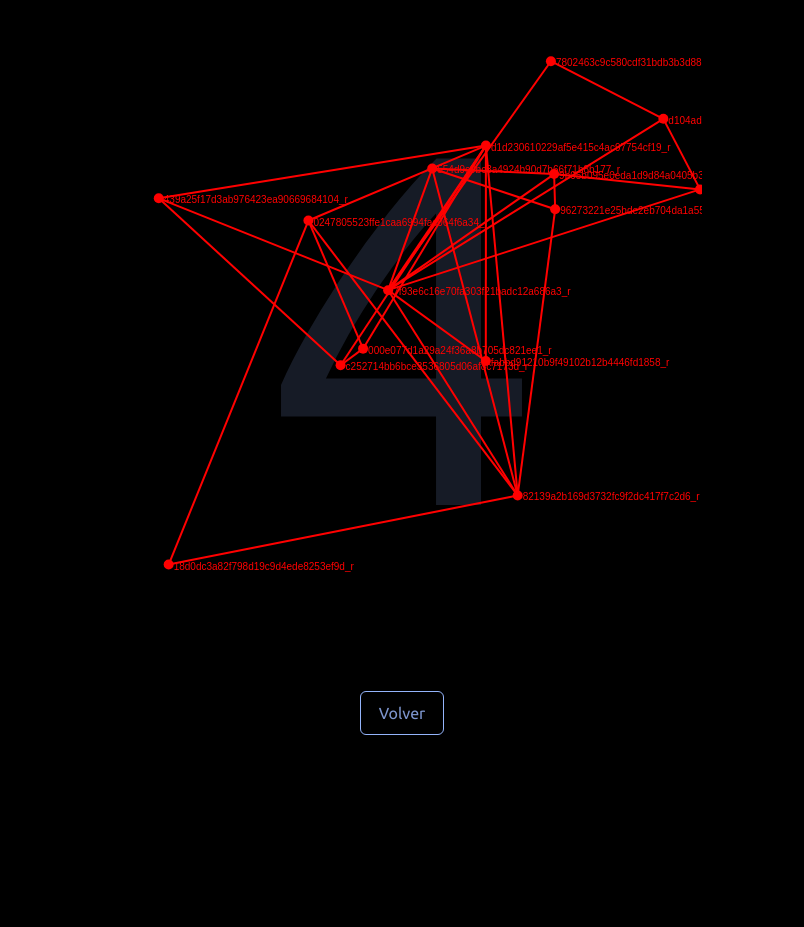
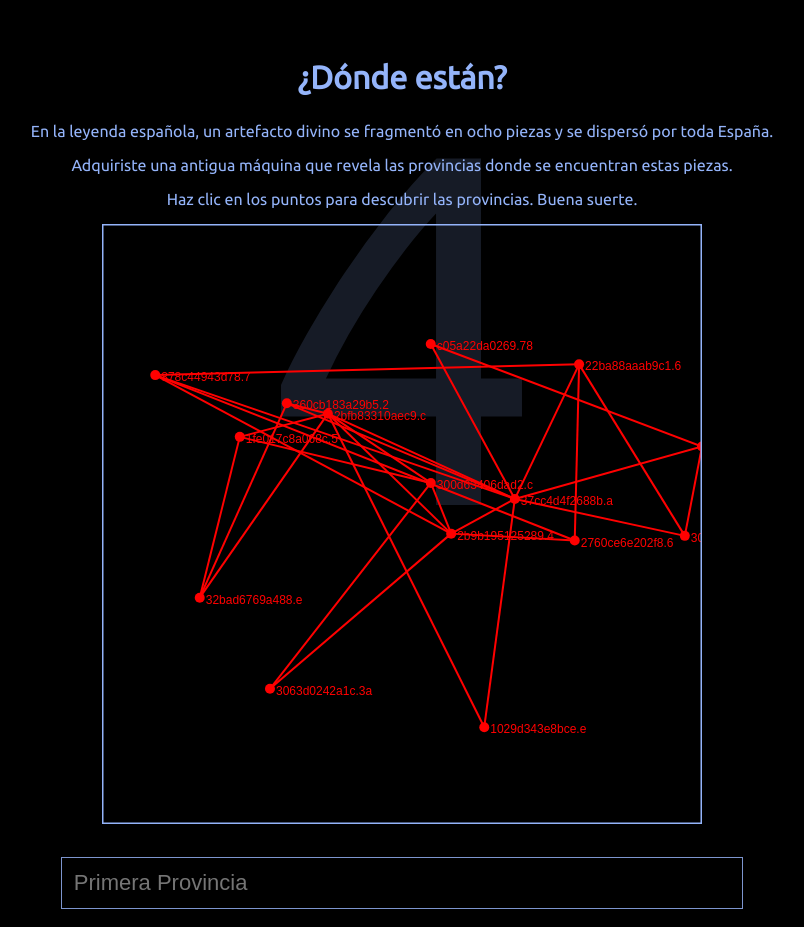
Before and after one commit to HiZollo/khinzeniollo, a Next.js app: page /levels/4 in a window 1280 px wide. Shown: the top 927 px of the page, without its empty margins (238-1042 px from the left). Before the commit the page ends 800 px from the top, so only its background shows below. Built offline with nearby package versions, Linux system fonts and the light colour scheme.

Commit message:
add input and checker

```diff
--- /dev/null
+++ b/app/api/levels/4/check/route.ts
@@ -0,0 +1,41 @@
+import { NextRequest, NextResponse } from 'next/server'
+import generateIncorrectCode from '@/utils/generateIncorrectCode'
+
+const answer: string[][] = [
+  ["guipuzcoa", "gipuzkoa"],
+  ["navarre", "navarra", "nafarroa"],
+  ["castellon", "castello"],
+  ["pontevedra"],
+  ["burgos"],
+  ["zamora"],
+  ["albacete"],
+  ["almeria"]
+]
+
+function removeAccent(s: string) {
+  return s.normalize("NFD").replace(/[\u0300-\u036f]/g, "").toLowerCase();
+}
+
+function inAnswer(arr: string[]) {
+  return arr.every(e => {
+    return answer.some(a => a.includes(removeAccent(e)))
+  })
+}
+
+export async function POST(req: NextRequest, res: NextResponse) {
+  const data = await req.json() as string[]
+
+  let code;
+
+  if (data.length !== answer.length) {
+    code = generateIncorrectCode()
+  }
+  else if (inAnswer(data)) {
+    code = 'correct_code_here'
+  }
+  else {
+    code = generateIncorrectCode()
+  }
+
+  return NextResponse.json({ code })
+}
--- a/app/levels/4/page.tsx
+++ b/app/levels/4/page.tsx
@@ -1,15 +1,65 @@
 "use client"
 
+import TextInput from "@/components/TextInput"
+import Button from "@/components/button";
 import GeneralCanvas from "@/components/generalCanvas"
+import { ChangeEvent, useReducer } from "react"
+
+type Event = ChangeEvent<HTMLInputElement>;
+
+const names = ["Primera", "Segunta", "Tercera", "Cuarta", "Quinta", "Sexta", "Séptima", "Octava"];
+
+function reducer(state: string[], action: { index: number, value: string }): string[] {
+  state[action.index] = action.value;
+  return [...state];
+}
 
 export default function Cuatro() {
+  const [values, dispatch] = useReducer(reducer, Array<string>(8).fill(""));
+
+  function handleChange(event: Event, index: number) {
+    dispatch({ index, value: event.target.value });
+  }
+
+  function submit() {
+    fetch('/api/levels/4/check', {
+      method: 'POST',
+      body: JSON.stringify(values)
+    }).then(res => res.json()).then(data => {
+      alert(data.code)
+    })
+  }
+
   return (
+    <>
+      <h1>¿Dónde están?</h1>
+      <p>En la leyenda española, un artefacto divino se fragmentó en ocho piezas y se dispersó por toda España.</p>
+      <p>Adquiriste una antigua máquina que revela las provincias donde se encuentran estas piezas.</p>
+      <p>Haz clic en los puntos para descubrir las provincias. Buena suerte.</p>
+
       <GeneralCanvas
         animate={animate}
         onClick={onClick}
         width={SIZE}
         height={SIZE}
       ></GeneralCanvas>
+
+      <div style={{ margin: "30px", gap: "20px", display: "flex", flexDirection: "column", justifyContent: "center" }}>
+        <>
+          {names.map((name, i) => {
+            return (
+              <TextInput
+                key={i}
+                placeholder={`${name} Provincia`}
+                onChange={(e: Event) => handleChange(e, i)}
+                value={values[i]}
+              />
+            )
+          })}
+          <Button onClick={submit}>Enviar</Button>
+        </>
+      </div>
+    </>
   )
 }
 
@@ -288,7 +338,7 @@ let edges: [Regions | Provinces, Regions | Provinces][] = JSON.parse(JSON.string
 
 function animate(ctx: CanvasRenderingContext2D) {
   ctx.clearRect(0, 0, SIZE, SIZE)
-  ctx.font = "10px sans-serif"
+  ctx.font = "12px sans-serif"
 
   // draw edges
   ctx.strokeStyle = "rgb(255 0 0)"
@@ -306,8 +356,19 @@ function animate(ctx: CanvasRenderingContext2D) {
     ctx.beginPath()
     ctx.arc(p.x, p.y, 5, 0, 2 * Math.PI, false)
     ctx.fill()
-    ctx.fillText(k, p.x + 5, p.y + 5)
+    ctx.fillText(randomText(), p.x + 6, p.y + 6)
   })
+
+  ctx.strokeStyle = "rgb(148 180 250)"
+  ctx.lineWidth = 3
+
+  ctx.beginPath()
+  ctx.moveTo(0, 0)
+  ctx.lineTo(0, SIZE)
+  ctx.lineTo(SIZE, SIZE)
+  ctx.lineTo(SIZE, 0)
+  ctx.lineTo(0, 0)
+  ctx.stroke()
 
   physic()
 }
@@ -478,6 +539,10 @@ function randomNoise(delta: number) {
   return Math.random() * 2 * delta - delta
 }
 
+function randomText() {
+  return (Math.random() * 1e15).toString(16);
+}
+
 function isRegion(str: string): str is Regions {
   return str.endsWith("_r")
 }
```
Lines whose indentation alone changed are shown as unchanged.
